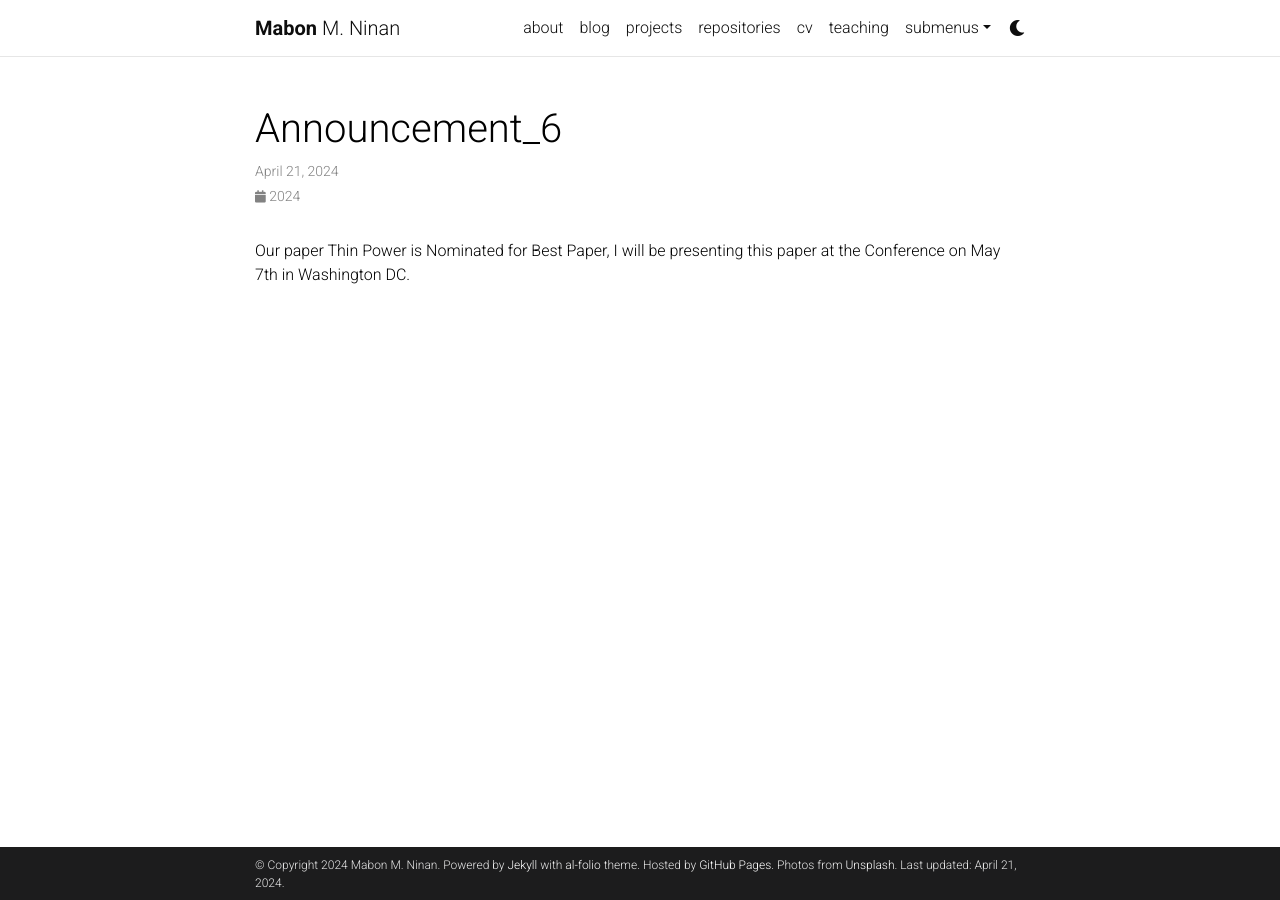
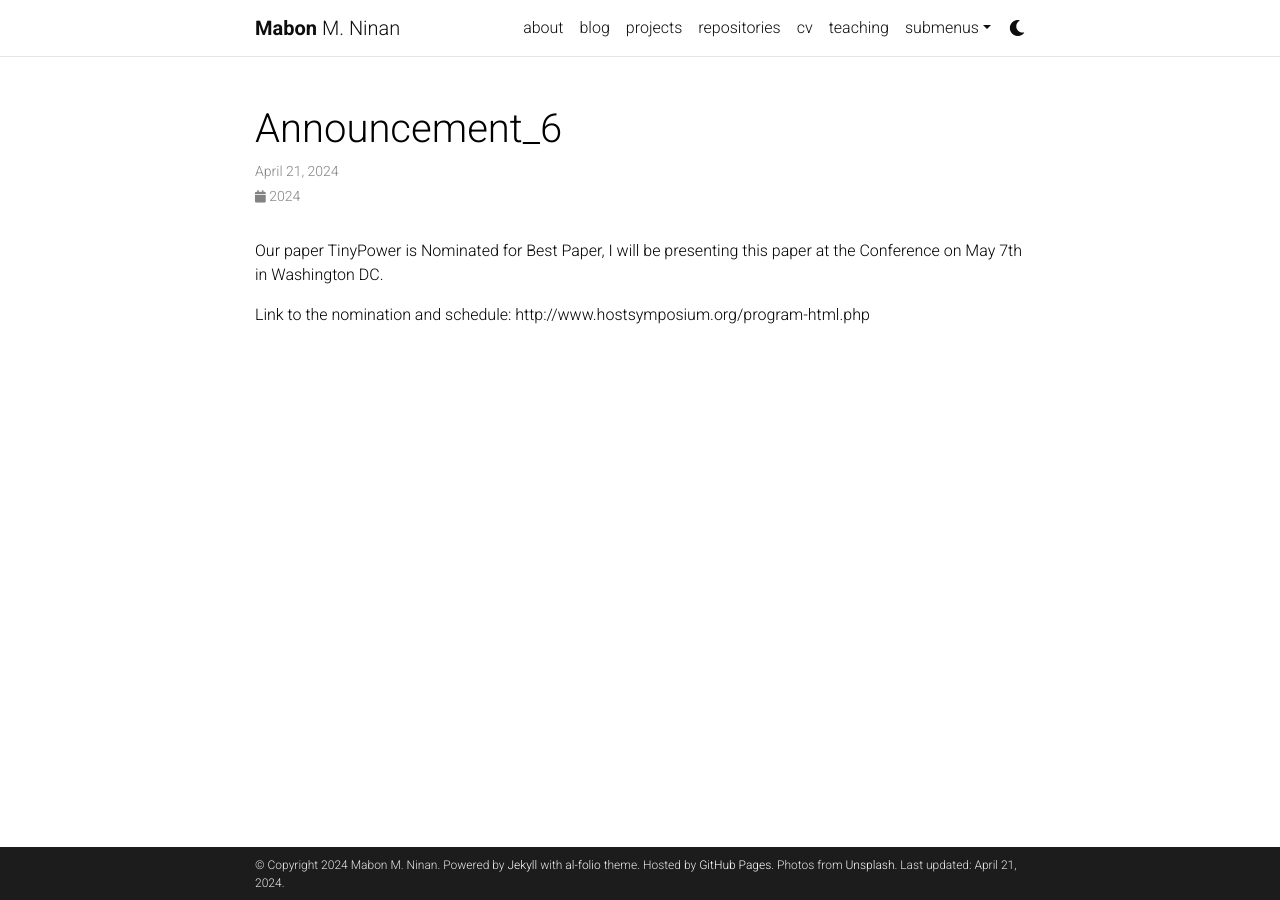
Before and after one commit to mabonmn/mabonmn.github.io, a Jekyll site: the page built from _news/announcement_6.md, in a window 1280 px wide. Built offline with Jekyll 4.4.1, drawn with Linux system fonts in a browser that asks for light colours; comment, search, counter and statistics services are not loaded; a style sheet for code colours, icons or effects is not loaded.

Commit message:
Update announcement_6.md

```diff
--- a/_news/announcement_6.md
+++ b/_news/announcement_6.md
@@ -4,4 +4,7 @@ date: 2024-04-21 15:59:00-0400
 inline: true
 related_posts: false
 ---
-Our paper Thin Power is Nominated for Best Paper, I will be presenting this paper at the Conference on May 7th in Washington DC.
+Our paper TinyPower is Nominated for Best Paper, I will be presenting this paper at the Conference on May 7th in Washington DC.
+
+Link to the nomination and schedule:
+http://www.hostsymposium.org/program-html.php
```
